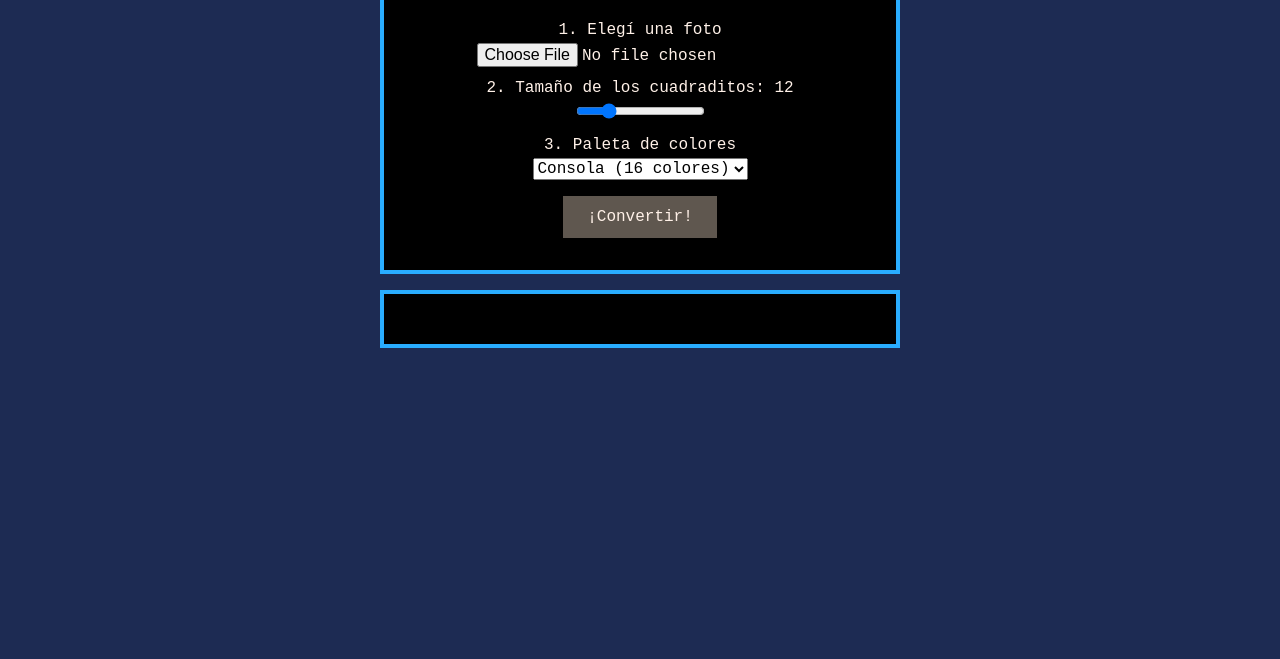
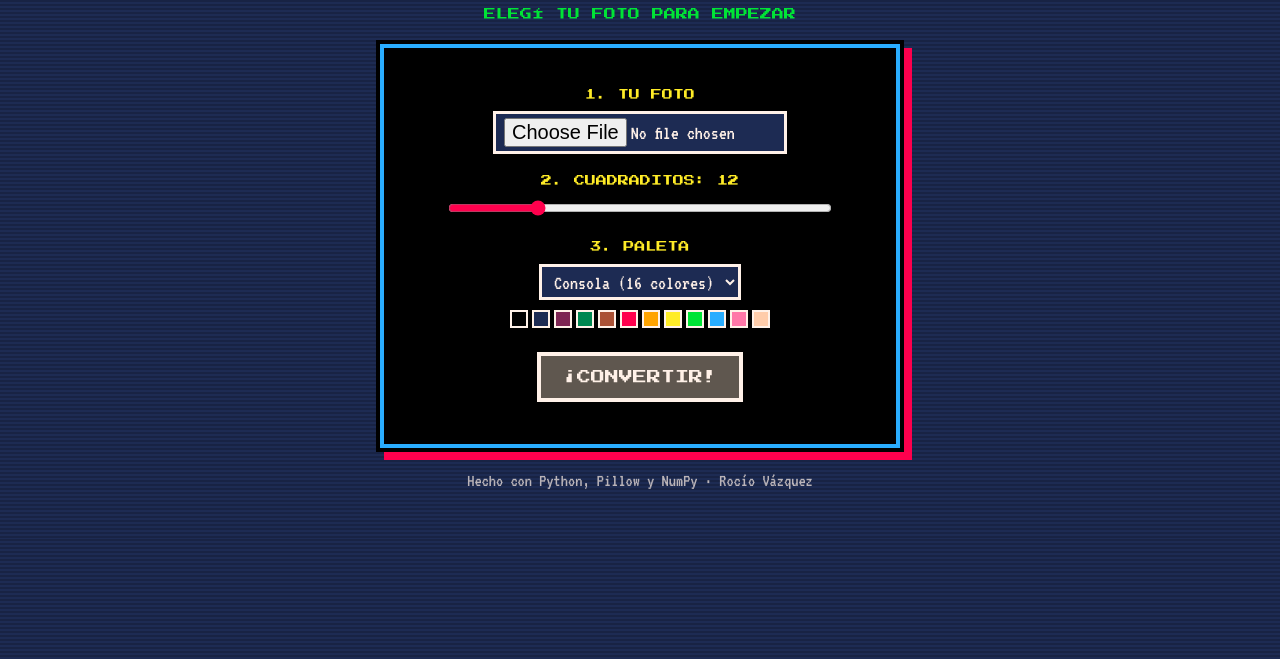
Before and after one commit to Romavzqz/pixel-art, a plain HTML site: page index.html in a window 1280 px wide. Shown: the part 141-800 px from the top of the page. Drawn offline with Linux system fonts and the light colour scheme.

Commit message:
estilo retro a la pag

```diff
--- a/index.html
+++ b/index.html
@@ -4,68 +4,150 @@
   <meta charset="UTF-8">
   <meta name="viewport" content="width=device-width, initial-scale=1">
   <title>Pixel Art 8-bit</title>
+  <!-- Letras pixeladas de Google Fonts -->
+  <link rel="preconnect" href="https://fonts.googleapis.com">
+  <link rel="preconnect" href="https://fonts.gstatic.com" crossorigin>
+  <link href="https://fonts.googleapis.com/css2?family=Press+Start+2P&family=VT323&display=swap" rel="stylesheet">
   <style>
+    :root {
+      --fondo: #1d2b53;
+      --negro: #000000;
+      --blanco: #fff1e8;
+      --amarillo: #ffec27;
+      --rosa: #ff004d;
+      --celeste: #29adff;
+      --verde: #00e436;
+    }
+    * { box-sizing: border-box; }
     body {
-      font-family: "Courier New", monospace;
-      background: #1d2b53;
-      color: #fff1e8;
+      margin: 0;
+      padding: 24px 16px 48px;
+      background-color: var(--fondo);
+      /* Rayitas finas, como las pantallas de tubo viejas */
+      background-image: repeating-linear-gradient(
+        0deg, rgba(0, 0, 0, 0.18) 0, rgba(0, 0, 0, 0.18) 2px, transparent 2px, transparent 4px
+      );
+      color: var(--blanco);
+      font-family: "VT323", "Courier New", monospace;
+      font-size: 22px;
       text-align: center;
-      margin: 0;
-      padding: 16px;
     }
-    h1 { color: #ffec27; }
+    h1 {
+      font-family: "Press Start 2P", monospace;
+      font-size: clamp(20px, 6vw, 36px);
+      line-height: 1.4;
+      color: var(--amarillo);
+      text-shadow: 4px 4px 0 var(--rosa), 8px 8px 0 var(--negro);
+      margin: 8px 0 16px;
+    }
+    .start {
+      font-family: "Press Start 2P", monospace;
+      font-size: 12px;
+      color: var(--verde);
+      animation: parpadeo 1s steps(1) infinite;
+    }
+    @keyframes parpadeo { 50% { opacity: 0; } }
     .panel {
-      background: #000;
-      border: 4px solid #29adff;
-      max-width: 480px;
-      margin: 0 auto 16px;
-      padding: 16px;
+      background: var(--negro);
+      max-width: 520px;
+      margin: 24px auto;
+      padding: 20px 16px;
+      /* Borde "pixelado" en escalones */
+      border: 4px solid var(--celeste);
+      box-shadow: 0 0 0 4px var(--negro), 8px 8px 0 4px var(--rosa);
     }
-    label { display: block; margin: 12px 0 4px; }
-    select, input, button { font-family: inherit; font-size: 16px; }
+    label {
+      display: block;
+      margin: 18px 0 8px;
+      font-family: "Press Start 2P", monospace;
+      font-size: 11px;
+      line-height: 1.6;
+      color: var(--amarillo);
+    }
+    select, input[type="file"] {
+      font-family: inherit;
+      font-size: 20px;
+      max-width: 100%;
+      color: var(--blanco);
+      background: var(--fondo);
+      border: 3px solid var(--blanco);
+      padding: 4px 8px;
+    }
+    input[type="range"] { width: 80%; accent-color: var(--rosa); }
+    .colores { display: flex; justify-content: center; gap: 4px; margin-top: 10px; flex-wrap: wrap; }
+    .colores span { width: 18px; height: 18px; border: 2px solid var(--blanco); }
     button {
-      background: #ff004d;
-      color: #fff1e8;
-      border: none;
-      padding: 12px 24px;
-      margin-top: 16px;
+      font-family: "Press Start 2P", monospace;
+      font-size: 14px;
+      color: var(--blanco);
+      background: var(--rosa);
+      border: 4px solid var(--blanco);
+      box-shadow: 6px 6px 0 var(--negro);
+      padding: 14px 22px;
+      margin-top: 24px;
       cursor: pointer;
     }
-    button:disabled { background: #5f574f; }
-    img { max-width: 100%; image-rendering: pixelated; margin-top: 12px; }
+    button:active { transform: translate(6px, 6px); box-shadow: none; }
+    button:disabled { background: #5f574f; cursor: not-allowed; }
+    .cargando { animation: parpadeo 0.6s steps(1) infinite; }
     #error { color: #ff77a8; }
-    a { color: #ffec27; font-size: 18px; }
+    .fotos { display: flex; gap: 12px; justify-content: center; flex-wrap: wrap; }
+    .fotos figure { margin: 0; flex: 1 1 200px; }
+    .fotos figcaption { font-family: "Press Start 2P", monospace; font-size: 10px; color: var(--celeste); margin-bottom: 8px; }
+    img { max-width: 100%; image-rendering: pixelated; border: 3px solid var(--blanco); }
+    a {
+      display: inline-block;
+      margin-top: 16px;
+      font-family: "Press Start 2P", monospace;
+      font-size: 12px;
+      color: var(--negro);
+      background: var(--verde);
+      padding: 10px 14px;
+      text-decoration: none;
+      border: 3px solid var(--blanco);
+    }
+    footer { font-size: 18px; opacity: 0.7; }
   </style>
 </head>
 <body>
-  <h1>Pixel Art 8-bit</h1>
-  <p>Convertí tu foto en un personaje de videojuego retro.</p>
+  <h1>PIXEL ART<br>8-BIT</h1>
+  <p class="start">ELEGÍ TU FOTO PARA EMPEZAR</p>
 
   <div class="panel">
-    <label for="photo">1. Elegí una foto</label>
+    <label for="photo">1. TU FOTO</label>
     <input type="file" id="photo" accept="image/*">
 
-    <label for="size">2. Tamaño de los cuadraditos: <span id="sizeValue">12</span></label>
+    <label for="size">2. CUADRADITOS: <span id="sizeValue">12</span></label>
     <input type="range" id="size" min="4" max="40" value="12">
 
-    <label for="palette">3. Paleta de colores</label>
+    <label for="palette">3. PALETA</label>
     <select id="palette">
       <option value="consola">Consola (16 colores)</option>
       <option value="retro">Retro</option>
       <option value="gameboy">Gameboy (verdes)</option>
       <option value="blanco_y_negro">Blanco y negro</option>
     </select>
+    <div class="colores" id="colores"></div>
 
-    <br>
-    <button id="convert" disabled>¡Convertir!</button>
+    <button id="convert" disabled>¡CONVERTIR!</button>
     <p id="error"></p>
   </div>
 
-  <div class="panel">
-    <img id="result" alt="Acá va a aparecer tu pixel art" hidden>
-    <br>
-    <a id="download" download="pixel-art.png" hidden>Descargar imagen</a>
+  <div class="panel" id="resultados" hidden>
+    <div class="fotos">
+      <figure>
+        <figcaption>ANTES</figcaption>
+        <img id="original" alt="Tu foto original">
+      </figure>
+      <figure>
+        <figcaption>DESPUÉS</figcaption>
+        <img id="result" alt="Tu foto en pixel art">
+      </figure>
+    </div>
+    <a id="download" download="pixel-art.png">⬇ DESCARGAR</a>
   </div>
+
+  <footer>Hecho con Python, Pillow y NumPy · Rocío Vázquez</footer>
 
   <script>
     const photoInput = document.getElementById("photo");
@@ -73,8 +155,30 @@
     const paletteInput = document.getElementById("palette");
     const convertButton = document.getElementById("convert");
     const errorText = document.getElementById("error");
+    const results = document.getElementById("resultados");
+    const original = document.getElementById("original");
     const result = document.getElementById("result");
     const download = document.getElementById("download");
+
+    // Algunos colores de cada paleta, para mostrarlos de muestra
+    const SAMPLES = {
+      consola: ["#000000", "#1d2b53", "#7e2553", "#008751", "#ab5236", "#ff004d", "#ffa300", "#ffec27", "#00e436", "#29adff", "#ff77a8", "#ffccaa"],
+      retro: ["#000000", "#ffffff", "#880000", "#aaffee", "#cc44cc", "#00cc55", "#0000aa", "#eeee77", "#dd8855", "#664400", "#0088ff", "#bbbbbb"],
+      gameboy: ["#0f380f", "#306230", "#8bac0f", "#9bbc0f"],
+      blanco_y_negro: ["#000000", "#ffffff"],
+    };
+
+    function showColors() {
+      const box = document.getElementById("colores");
+      box.innerHTML = "";
+      for (const color of SAMPLES[paletteInput.value]) {
+        const square = document.createElement("span");
+        square.style.background = color;
+        box.appendChild(square);
+      }
+    }
+    paletteInput.addEventListener("change", showColors);
+    showColors();
 
     // Mostrar el número del tamaño cuando se mueve la barrita
     sizeInput.addEventListener("input", () => {
@@ -100,7 +204,8 @@
     convertButton.addEventListener("click", async () => {
       errorText.textContent = "";
       convertButton.disabled = true;
-      convertButton.textContent = "Convirtiendo...";
+      convertButton.textContent = "CARGANDO...";
+      convertButton.classList.add("cargando");
       try {
         const photo = await shrinkPhoto(photoInput.files[0]);
         const url = `/api/pixelate?pixel_size=${sizeInput.value}&palette=${paletteInput.value}`;
@@ -109,15 +214,17 @@
           throw new Error(await response.text());
         }
         const imageUrl = URL.createObjectURL(await response.blob());
+        original.src = URL.createObjectURL(photo);
         result.src = imageUrl;
-        result.hidden = false;
         download.href = imageUrl;
-        download.hidden = false;
+        results.hidden = false;
+        results.scrollIntoView({ behavior: "smooth" });
       } catch (error) {
-        errorText.textContent = "No se pudo convertir la foto. " + error.message;
+        errorText.textContent = "GAME OVER: no se pudo convertir la foto. " + error.message;
       } finally {
         convertButton.disabled = false;
-        convertButton.textContent = "¡Convertir!";
+        convertButton.textContent = "¡CONVERTIR!";
+        convertButton.classList.remove("cargando");
       }
     });
   </script>
```
